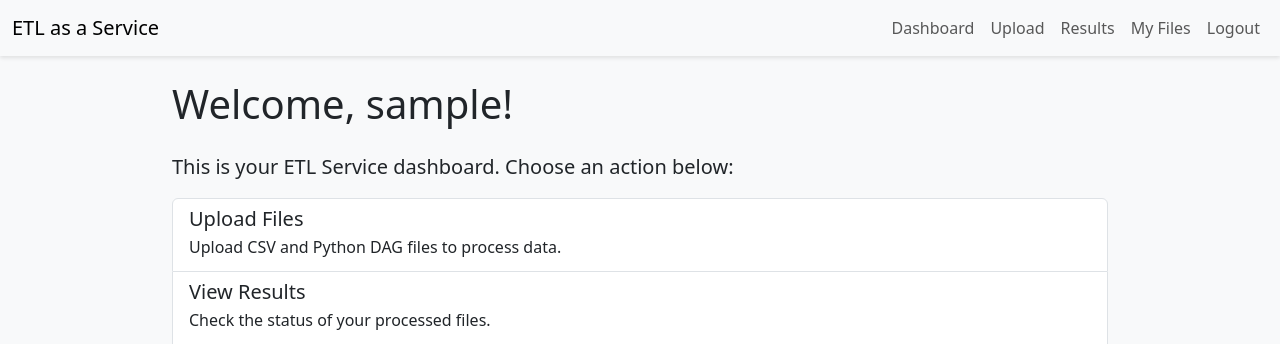
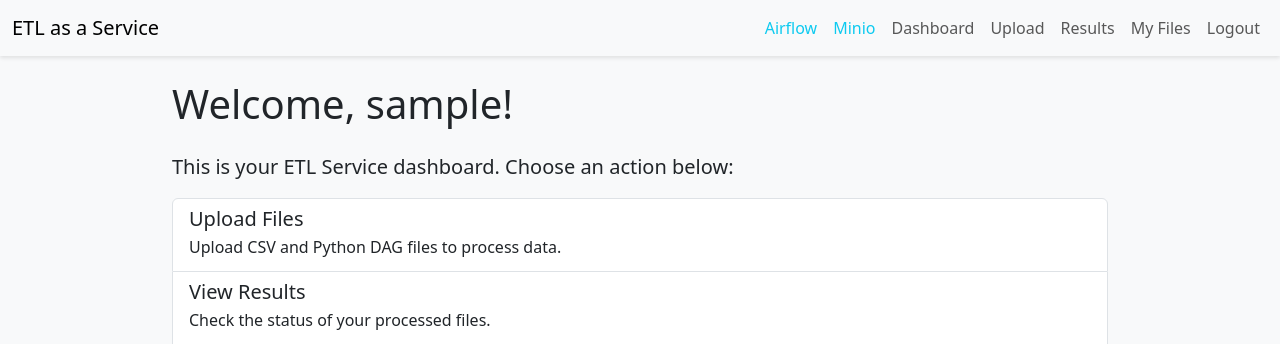
Before and after one commit to nth-Tung/etl-as-a-service, a Flask app: page /dashboard in a window 1280 px wide. Shown: the top 344 px of the page. Run offline with Flask 3, Linux system fonts and the light colour scheme; the visitor is signed in with stand-in values (Sample User, id 1); data that the repository does not hold is empty.

Commit message:
link mino airflow

```diff
--- a/app/routes.py
+++ b/app/routes.py
@@ -13,6 +13,10 @@ bp = Blueprint('main', __name__)
 @bp.route('/')
 def index():
     return redirect(url_for('main.login'))
+
+@bp.route('/health')
+def health_check():
+    return 'OK', 200
 
 @bp.route('/login', methods=['GET', 'POST'])
 def login():
--- a/app/templates/base.html
+++ b/app/templates/base.html
@@ -13,6 +13,8 @@
             <a class="navbar-brand" href="#">ETL as a Service</a>
             <div class="navbar-nav">
                 {% if current_user.is_authenticated %}
+                    <a class="nav-link text-info" target="_blank" href="http://0.0.0.0:8080/home">Airflow</a>
+                    <a class="nav-link text-info" target="_blank" href="http://0.0.0.0:9001/">Minio</a>
                     <a class="nav-link" href="{{ url_for('main.dashboard') }}">Dashboard</a>
                     <a class="nav-link" href="{{ url_for('main.upload') }}">Upload</a>
                     <a class="nav-link" href="{{ url_for('main.results') }}">Results</a>
--- a/app/utils/airflow_client.py
+++ b/app/utils/airflow_client.py
@@ -7,7 +7,7 @@ import ast
 
 def trigger_dag(dag_id, conf):
     url = f"{Config.AIRFLOW_API_URL}/dags/{dag_id}/dagRuns"
-    auth = base64.b64encode(f"admin:admin".encode()).decode()
+    auth = base64.b64encode(f"airflow:airflow".encode()).decode()
     headers = {
         'Authorization': f'Basic {auth}',
         'Content-Type': 'application/json'
@@ -18,7 +18,7 @@ def trigger_dag(dag_id, conf):
 
 def get_dag_status(dag_id):
     url = f"{Config.AIRFLOW_API_URL}/dags/{dag_id}/dagRuns"
-    auth = base64.b64encode(f"admin:admin".encode()).decode()
+    auth = base64.b64encode(f"airflow:airflow".encode()).decode()
     headers = {
         'Authorization': f'Basic {auth}',
         'Content-Type': 'application/json'
@@ -43,7 +43,7 @@ def upload_to_airflow(data_file, dag_file, airflow_api_url, dag_id):
             flash('No files to upload')
             return False
 
-        auth = base64.b64encode(f"admin:admin".encode()).decode()
+        auth = base64.b64encode(f"airflow:airflow".encode()).decode()
         headers = {
             'Authorization': f'Basic {auth}',
         }
```
